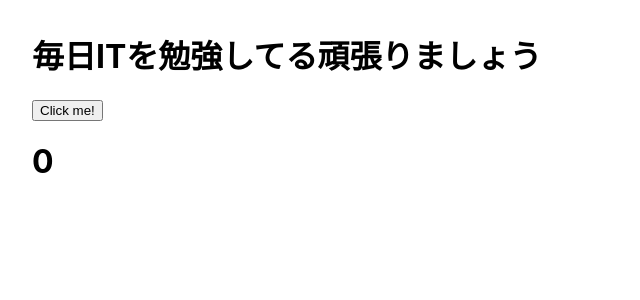
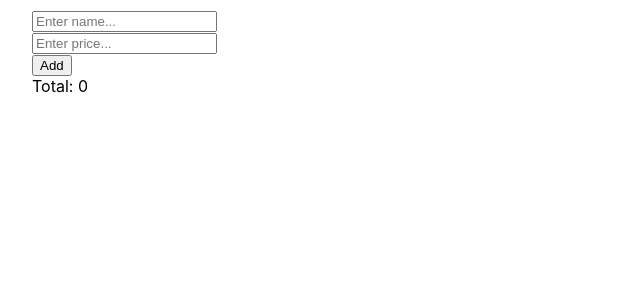
Before and after one commit to HuuHungg/usestate, a React (Create React App) app: page / in a window 1280 px wide. Shown: the top 300 px of the page, without its empty margins (0-640 px from the left). Built offline with nearby package versions, Linux system fonts and the light colour scheme.

Commit message:
add file modfifile

```diff
--- a/src/App.js
+++ b/src/App.js
@@ -1,20 +1,60 @@
-import {useState, useCallback} from 'react'
-import Content from './Content'
+import {useState, useMemo, useRef } from 'react'
 
+ function App() {
 
-function App() {
-    const  [count, setCount] = useState(0)
+    let [name, setName] = useState('')
+    let [price, setPrice] = useState('')
+    let [products, setProducts] = useState ([])
 
-    const handleIncrease = useCallback(() => {
-        setCount(prevCount => prevCount + 1)
-    }, [])
+    const nameRef = useRef()
+
+    let handleSubmit = () => {
+        setProducts([...products, {
+              name,
+              price: + price
+        }])
+
+        setName('')
+        setPrice('')
+        nameRef.current.focus()
+    }
+
+    const total = useMemo(() => {
+        let result = products.reduce((result, prod) => {
+            console.log('Tinh Toan Lai...')
+            return result + prod.price
+        },0)
+
+        return result
+
+    }, [products])
+
 
     return (
       <div style={{padding: '10px 32px'}}>
-            <Content
-                  onIncrease={handleIncrease}
+            <input
+              ref={nameRef}
+              value={name}
+              placeholder= "Enter name..."
+              onChange={e => setName(e.target.value)}
             />
-            <h1>{count}</h1>
+            <br/>
+            <input
+              value={price}
+              placeholder = "Enter price..."
+              onChange={e => setPrice(e.target.value)}
+            />
+            <br/>
+            <button onClick= {handleSubmit}>Add</button>
+            <br />
+            Total: {total}
+            <ul>
+                {products.map((product, index) => (
+                    <li key={index}> {product.name} - {product.price} </li>
+                ))}
+
+            </ul>
+
       </div>
     )
 
--- a/src/index.js
+++ b/src/index.js
@@ -3,8 +3,6 @@
 import './index.css';
 import App from './App';
 import reportWebVitals from './reportWebVitals';
-
-console.log(React)
 
 
 
```
